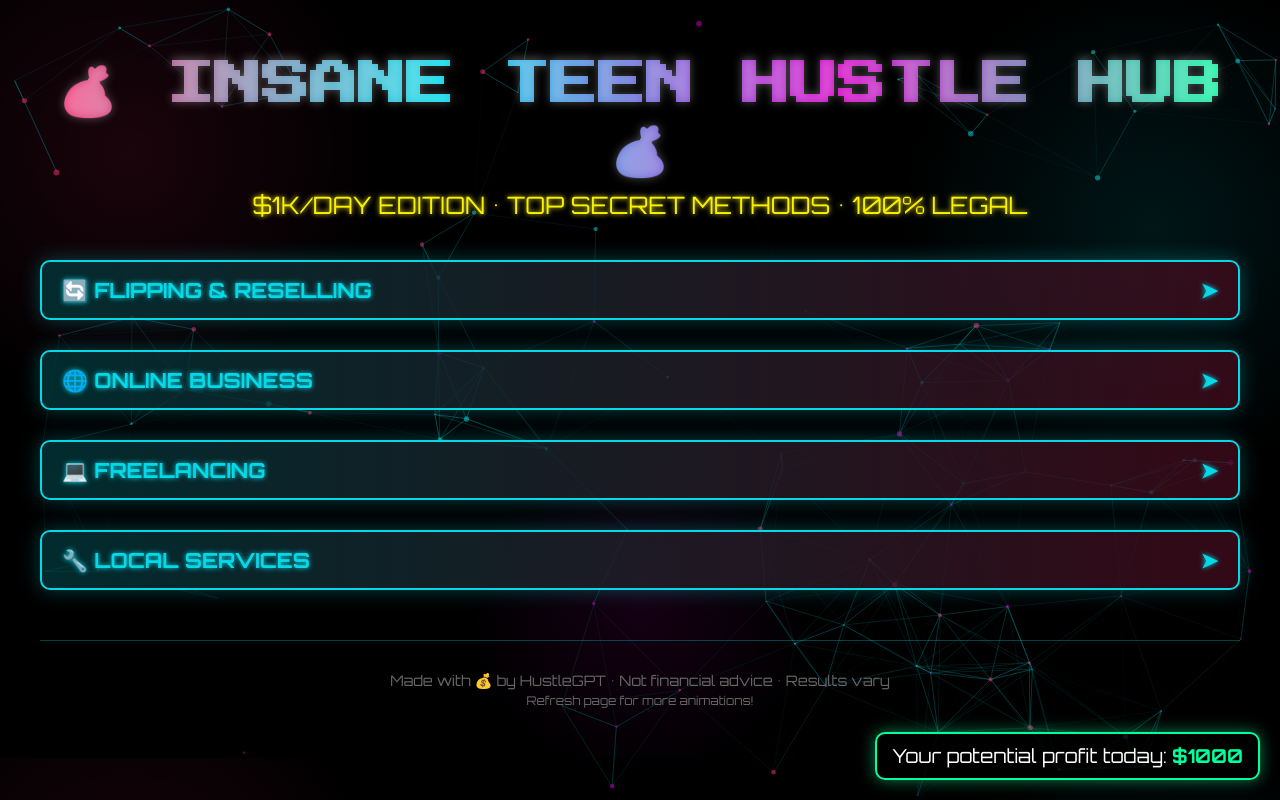
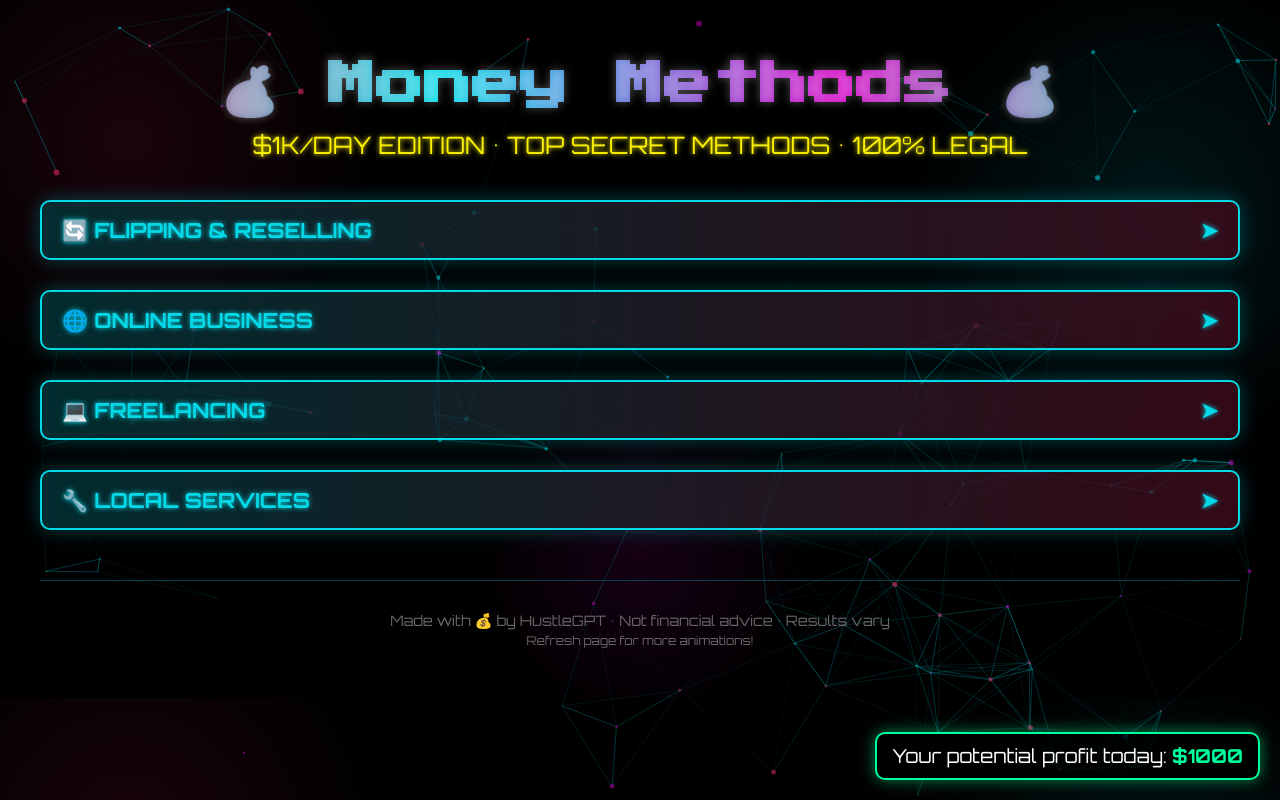
Before and after one commit to CameronCodesStuff/money, a plain HTML site: page index.html in a window 1280 px wide. Drawn offline with nearby package versions, Linux system fonts and the light colour scheme; animation ran at ten frames a second.

Commit message:
Update index.html

```diff
--- a/index.html
+++ b/index.html
@@ -283,7 +283,7 @@
 
     <div class="container">
         <header>
-            <h1 data-animate="fadeIn">💰 INSANE TEEN HUSTLE HUB 💰</h1>
+            <h1 data-animate="fadeIn">💰 Money Methods 💰</h1>
             <div class="subtitle" data-animate="slideLeft">$1K/DAY EDITION • TOP SECRET METHODS • 100% LEGAL</div>
         </header>
 
```
